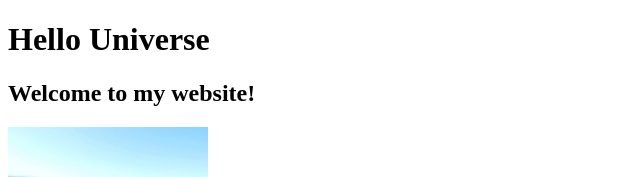
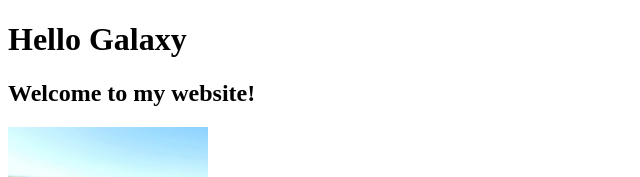
Before and after one commit to Aroojs11/beginners-week-one-master, a plain HTML site: page about.html in a window 1280 px wide. Shown: the top 177 px of the page, 0-640 px from the left. Drawn offline with Linux system fonts and the light colour scheme.

Commit message:
update about.html
change "Hello Universe" to "Hello Galaxy"

```diff
--- a/about.html
+++ b/about.html
@@ -9,7 +9,7 @@
 
 </head>
 <body>
-  <h1>Hello Universe</h1>
+  <h1>Hello Galaxy</h1>
 
   <h2>Welcome to my website!</h2>
 
```
